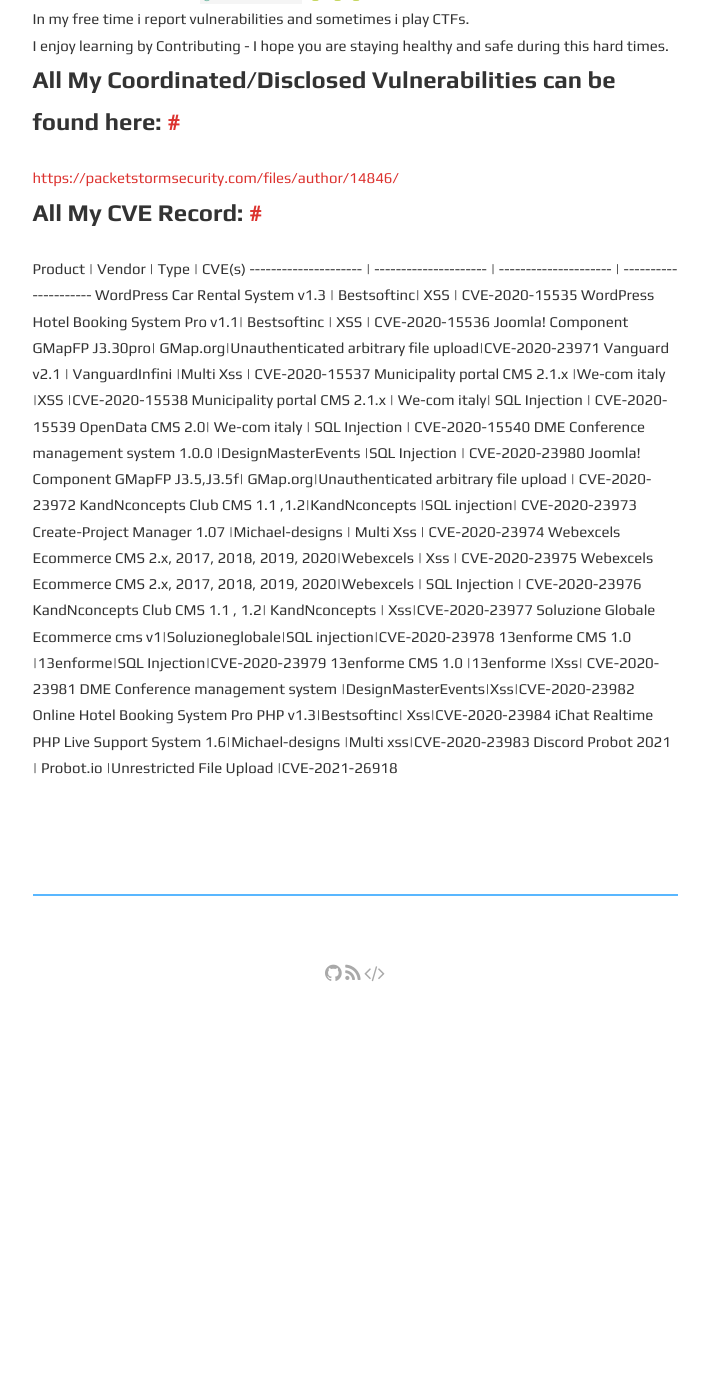
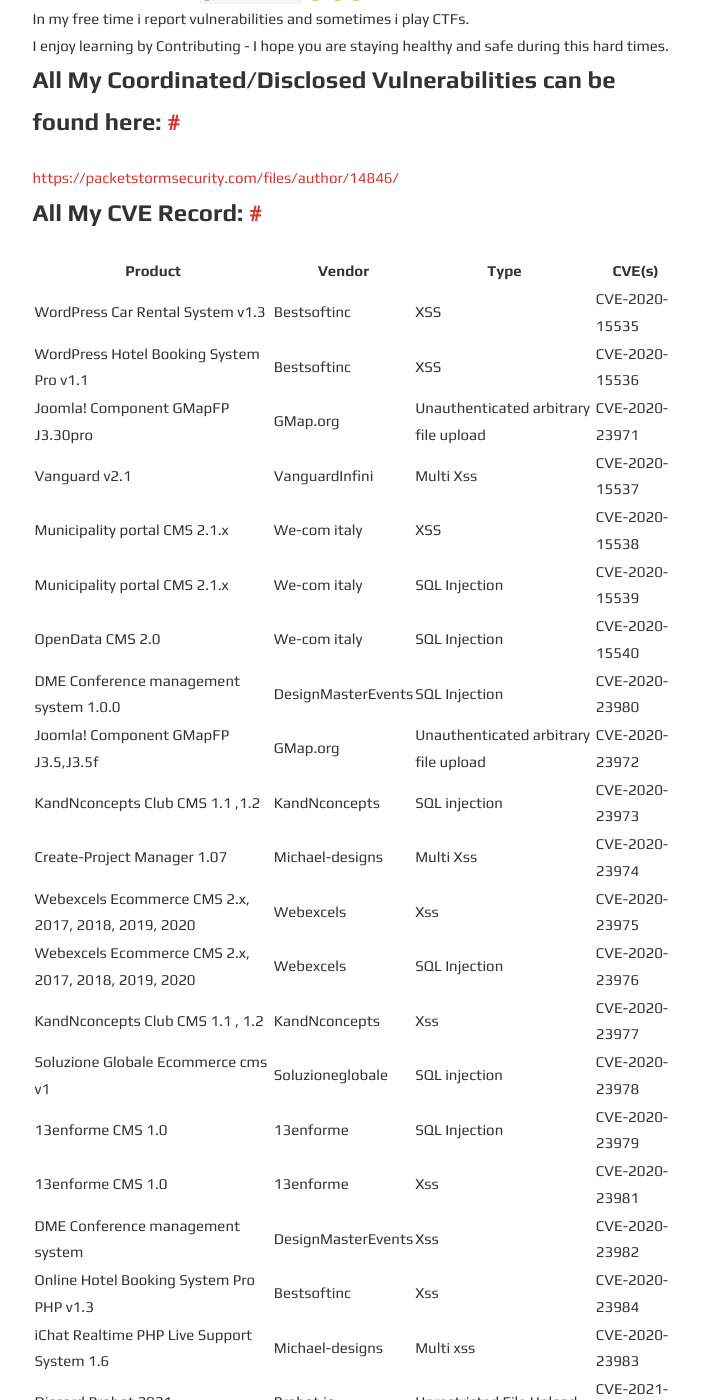
Before and after one commit to TheLastVvV/TheLastVvV.github.io, a Jekyll site: the page built from about.html, in a window 1280 px wide and 1400 px high, scrolled down 308 px. Shown: the whole window, without its empty margins (285-994 px from the left). Built offline with Jekyll 4.4.1, drawn with Linux system fonts in a browser that asks for light colours; before the commit the page ends 1311 px from its top, so only the background shows below that; some of the changed lines change nothing that is shown; some of the changed text lies outside the part shown.

Commit message:
Update about.html

```diff
--- a/about.html
+++ b/about.html
@@ -19,31 +19,154 @@
 <p class="has-line-data" data-line-start="12" data-line-end="13">I enjoy learning by Contributing - I hope you are staying healthy and safe during this hard times.</p>
 <h3 class="code-line" data-line-start=17 data-line-end=18><a id="All__My_CoordinatedDisclosed_Vulnerabilities_can_be_found_here_17"></a>All My Coordinated/Disclosed Vulnerabilities can be found here:</h3>
 <p class="has-line-data" data-line-start="19" data-line-end="20"><a href="https://packetstormsecurity.com/files/author/14846/">https://packetstormsecurity.com/files/author/14846/</a></p>
-<h3 id="allmycverecord">All My CVE Record:</h3>
+<h3 id="all-my-cve-record">All My CVE Record:</h3>
+<table>
+<thead>
+<tr>
+<th>Product</th>
+<th>Vendor</th>
+<th>Type</th>
+<th>CVE(s)</th>
+</tr>
+</thead>
+<tbody><tr>
+<td>WordPress Car Rental System v1.3</td>
+<td>Bestsoftinc</td>
+<td>XSS</td>
+<td>CVE-2020-15535</td>
+</tr>
+<tr>
+<td>WordPress Hotel Booking System Pro v1.1</td>
+<td>Bestsoftinc</td>
+<td>XSS</td>
+<td>CVE-2020-15536</td>
+</tr>
+<tr>
+<td>Joomla! Component GMapFP J3.30pro</td>
+<td>GMap.org</td>
+<td>Unauthenticated arbitrary file upload</td>
+<td>CVE-2020-23971</td>
+</tr>
+<tr>
+<td>Vanguard v2.1</td>
+<td>VanguardInfini</td>
+<td>Multi Xss</td>
+<td>CVE-2020-15537</td>
+</tr>
+<tr>
+<td>Municipality portal CMS 2.1.x</td>
+<td>We-com italy</td>
+<td>XSS</td>
+<td>CVE-2020-15538</td>
+</tr>
+<tr>
+<td>Municipality portal CMS 2.1.x</td>
+<td>We-com italy</td>
+<td>SQL Injection</td>
+<td>CVE-2020-15539</td>
+</tr>
+<tr>
+<td>OpenData CMS 2.0</td>
+<td>We-com italy</td>
+<td>SQL Injection</td>
+<td>CVE-2020-15540</td>
+</tr>
+<tr>
+<td>DME Conference management system 1.0.0</td>
+<td>DesignMasterEvents</td>
+<td>SQL Injection</td>
+<td>CVE-2020-23980</td>
+</tr>
+<tr>
+<td>Joomla! Component GMapFP J3.5,J3.5f</td>
+<td>GMap.org</td>
+<td>Unauthenticated arbitrary file upload</td>
+<td>CVE-2020-23972</td>
+</tr>
+<tr>
+<td>KandNconcepts Club CMS 1.1 ,1.2</td>
+<td>KandNconcepts</td>
+<td>SQL injection</td>
+<td>CVE-2020-23973</td>
+</tr>
+<tr>
+<td>Create-Project Manager 1.07</td>
+<td>Michael-designs</td>
+<td>Multi Xss</td>
+<td>CVE-2020-23974</td>
+</tr>
+<tr>
+<td>Webexcels Ecommerce CMS 2.x, 2017, 2018, 2019, 2020</td>
+<td>Webexcels</td>
+<td>Xss</td>
+<td>CVE-2020-23975</td>
+</tr>
+<tr>
+<td>Webexcels Ecommerce CMS 2.x, 2017, 2018, 2019, 2020</td>
+<td>Webexcels</td>
+<td>SQL Injection</td>
+<td>CVE-2020-23976</td>
+</tr>
+<tr>
+<td>KandNconcepts Club CMS 1.1 , 1.2</td>
+<td>KandNconcepts</td>
+<td>Xss</td>
+<td>CVE-2020-23977</td>
+</tr>
+<tr>
+<td>Soluzione Globale Ecommerce cms v1</td>
+<td>Soluzioneglobale</td>
+<td>SQL injection</td>
+<td>CVE-2020-23978</td>
+</tr>
+<tr>
+<td>13enforme CMS 1.0</td>
+<td>13enforme</td>
+<td>SQL Injection</td>
+<td>CVE-2020-23979</td>
+</tr>
+<tr>
+<td>13enforme CMS 1.0</td>
+<td>13enforme</td>
+<td>Xss</td>
+<td>CVE-2020-23981</td>
+</tr>
+<tr>
+<td>DME Conference management system</td>
+<td>DesignMasterEvents</td>
+<td>Xss</td>
+<td>CVE-2020-23982</td>
+</tr>
+<tr>
+<td>Online Hotel Booking System Pro PHP v1.3</td>
+<td>Bestsoftinc</td>
+<td>Xss</td>
+<td>CVE-2020-23984</td>
+</tr>
+<tr>
+<td>iChat Realtime PHP Live Support System 1.6</td>
+<td>Michael-designs</td>
+<td>Multi xss</td>
+<td>CVE-2020-23983</td>
+</tr>
+<tr>
+<td>Discord Probot 2021</td>
+<td>Probot.io</td>
+<td>Unrestricted File Upload</td>
+<td>CVE-2021-26918</td>
+</tr>
+</tbody></table>
+<h3 id="you-can-search-cve-ids-on">You Can Search CVE IDs on:</h3>
+<p><a href="https://cve.mitre.org">cve.mitre.org</a></p>
+<h3 id="you-can-find-me-on-">You can find me on :</h3>
+<p><a href="https://hackerone.com/thelastvvv-com?type=user">Hackerone</a></p>
+<p><a href="https://tryhackme.com/p/TheastVvV">TryHackMe</a></p>
+<script src="https://tryhackme.com/badge/38402"></script>
 
-<p>Product              | Vendor              |  Type               | CVE(s)
---------------------- | --------------------- | --------------------- | ---------------------
-WordPress Car Rental System v1.3 | Bestsoftinc|  XSS    | CVE-2020-15535
-WordPress Hotel Booking System Pro v1.1| Bestsoftinc |  XSS |  CVE-2020-15536
-Joomla! Component GMapFP J3.30pro|  GMap.org|Unauthenticated arbitrary file upload|CVE-2020-23971
-Vanguard v2.1 | VanguardInfini  |Multi Xss | CVE-2020-15537
-Municipality portal CMS 2.1.x |We-com italy     |XSS    |CVE-2020-15538
-Municipality portal CMS 2.1.x    | We-com italy| SQL Injection |  CVE-2020-15539
-OpenData CMS 2.0| We-com italy    | SQL Injection | CVE-2020-15540
-DME Conference management system 1.0.0    |DesignMasterEvents  |SQL Injection | CVE-2020-23980
-Joomla! Component GMapFP J3.5,J3.5f| GMap.org|Unauthenticated arbitrary file upload    | CVE-2020-23972
-KandNconcepts Club CMS 1.1 ,1.2|KandNconcepts     |SQL injection| CVE-2020-23973
-Create-Project Manager 1.07 |Michael-designs     | Multi Xss | CVE-2020-23974
-Webexcels Ecommerce CMS 2.x, 2017, 2018, 2019, 2020|Webexcels    | Xss   | CVE-2020-23975
-Webexcels Ecommerce CMS 2.x, 2017, 2018, 2019, 2020|Webexcels    | SQL Injection | CVE-2020-23976
-KandNconcepts Club CMS 1.1 , 1.2| KandNconcepts | Xss|CVE-2020-23977
-Soluzione Globale Ecommerce cms v1|Soluzioneglobale|SQL injection|CVE-2020-23978
-13enforme CMS 1.0 |13enforme|SQL Injection|CVE-2020-23979
-13enforme CMS 1.0 |13enforme |Xss| CVE-2020-23981
-DME Conference management system |DesignMasterEvents|Xss|CVE-2020-23982
-Online Hotel Booking System Pro PHP v1.3|Bestsoftinc| Xss|CVE-2020-23984
-iChat Realtime PHP Live Support System 1.6|Michael-designs |Multi xss|CVE-2020-23983
-Discord Probot 2021 | Probot.io |Unrestricted File Upload |CVE-2021-26918</p>
+
+<h3 id="please-feel-free-to-contact-me-if-you-have-any-questions-or-concerns">Please feel free to contact me if you have any questions or concerns.</h3>
+<p><a href="mailto:thelastvvv@protonmail.ch">Contact me </a>.<br> </p>
+
 </section>
 
 
```
